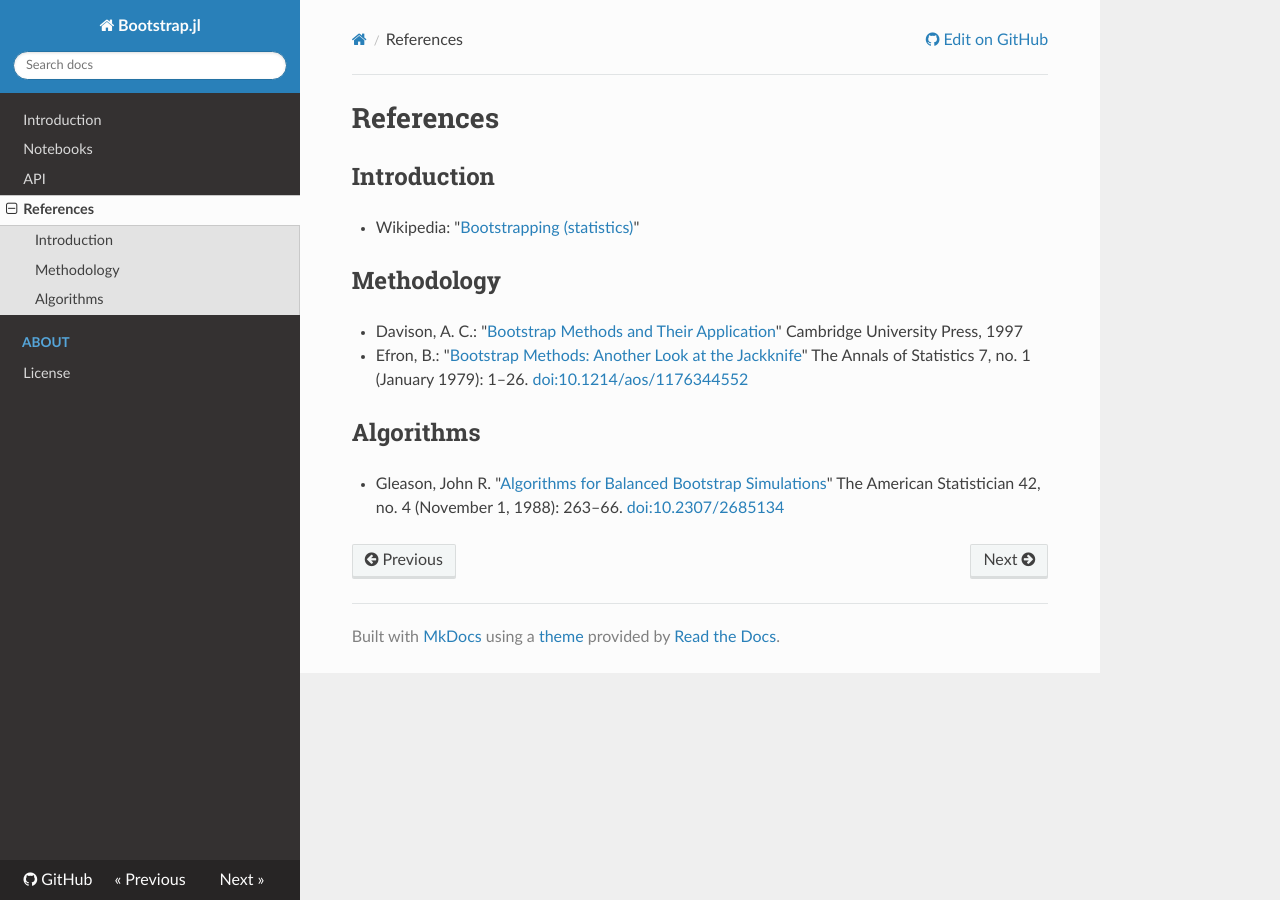
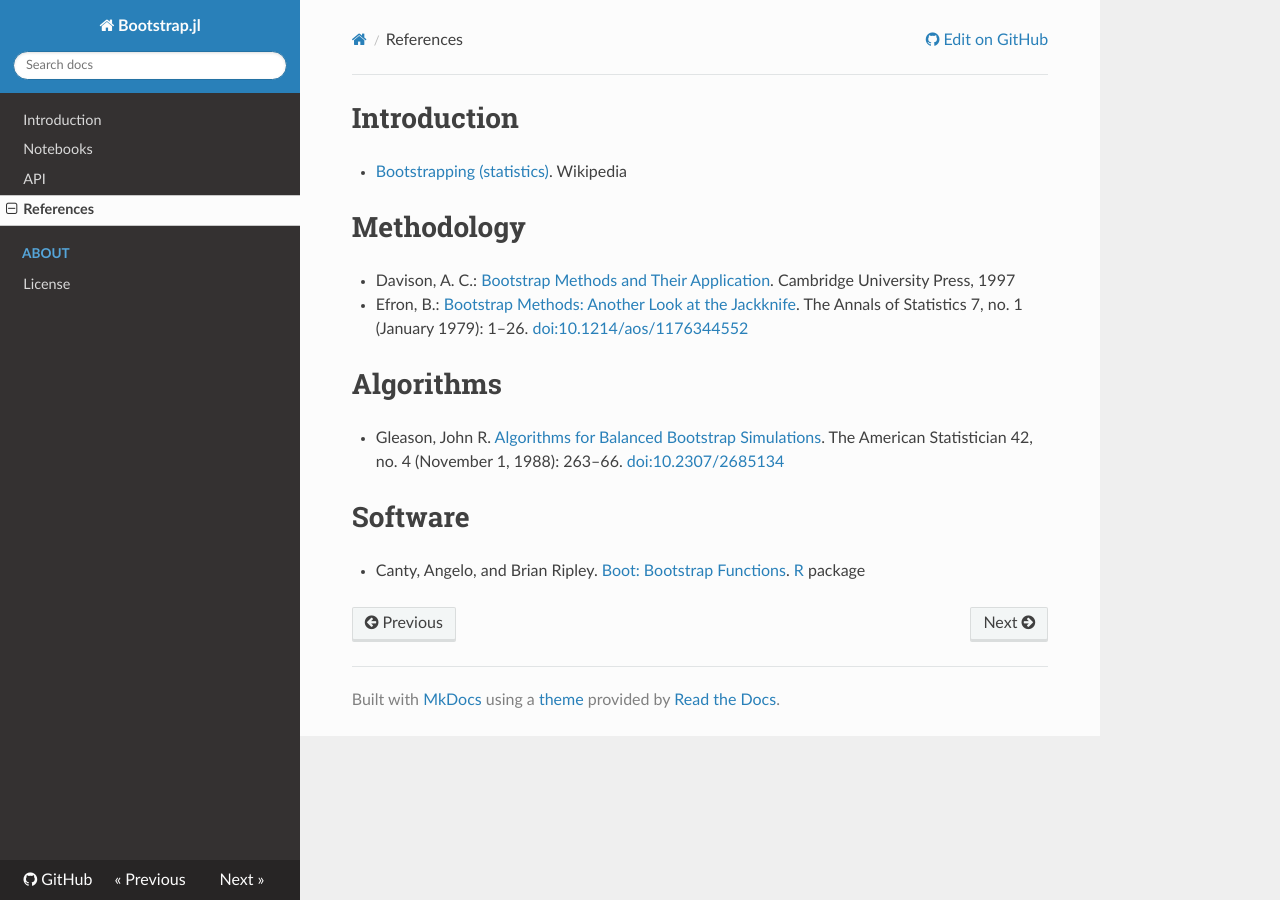
Before and after one commit to juliangehring/Bootstrap.jl, an MkDocs documentation site: the page built from doc/references.md, in a window 1280 px wide. Built offline with MkDocs 1.6.1, drawn with Linux system fonts in a browser that asks for light colours; nearby versions of some CDN libraries; old or Windows-style settings are respelled for this version of MkDocs.

Commit message:
References: Add software

```diff
--- a/doc/references.md
+++ b/doc/references.md
@@ -1,18 +1,20 @@
-# References
+# Introduction
 
-## Introduction
-
-* Wikipedia:
-  "[Bootstrapping (statistics)](https://en.wikipedia.org/w/index.php?title=Bootstrapping_(statistics))"
+* [Bootstrapping (statistics)](https://en.wikipedia.org/w/index.php?title=Bootstrapping_(statistics)). Wikipedia
 
 
-## Methodology
+# Methodology
 
-* Davison, A. C.: "[Bootstrap Methods and Their Application](http://statwww.epfl.ch/davison/BMA/)" Cambridge University Press, 1997
+* Davison, A. C.: [Bootstrap Methods and Their Application](http://statwww.epfl.ch/davison/BMA/). Cambridge University Press, 1997
 
-* Efron, B.: "[Bootstrap Methods: Another Look at the Jackknife](http://projecteuclid.org/euclid.aos/1176344552)" The Annals of Statistics 7, no. 1 (January 1979): 1–26. [doi:10.1214/aos/1176344552](http://dx.doi.org/10.1214/aos/1176344552)
+* Efron, B.: [Bootstrap Methods: Another Look at the Jackknife](http://projecteuclid.org/euclid.aos/1176344552). The Annals of Statistics 7, no. 1 (January 1979): 1–26. [doi:10.1214/aos/1176344552](http://dx.doi.org/10.1214/aos/1176344552)
 
 
-## Algorithms
+# Algorithms
 
-* Gleason, John R. "[Algorithms for Balanced Bootstrap Simulations](http://www.jstor.org/stable/2685134)" The American Statistician 42, no. 4 (November 1, 1988): 263–66. [doi:10.2307/2685134](http://dx.doi.org/10.2307/2685134)
+* Gleason, John R. [Algorithms for Balanced Bootstrap Simulations](http://www.jstor.org/stable/2685134). The American Statistician 42, no. 4 (November 1, 1988): 263–66. [doi:10.2307/2685134](http://dx.doi.org/10.2307/2685134)
+
+
+# Software
+
+* Canty, Angelo, and Brian Ripley. [Boot: Bootstrap Functions](http://cran.r-project.org/web/packages/boot/index.html). [R](http://r-project.org) package
```
